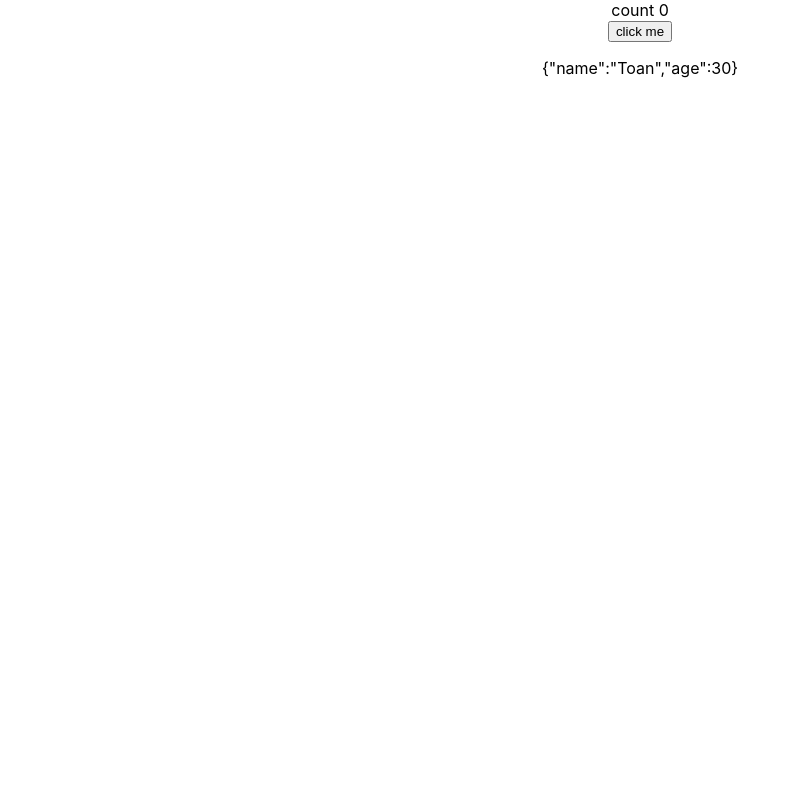
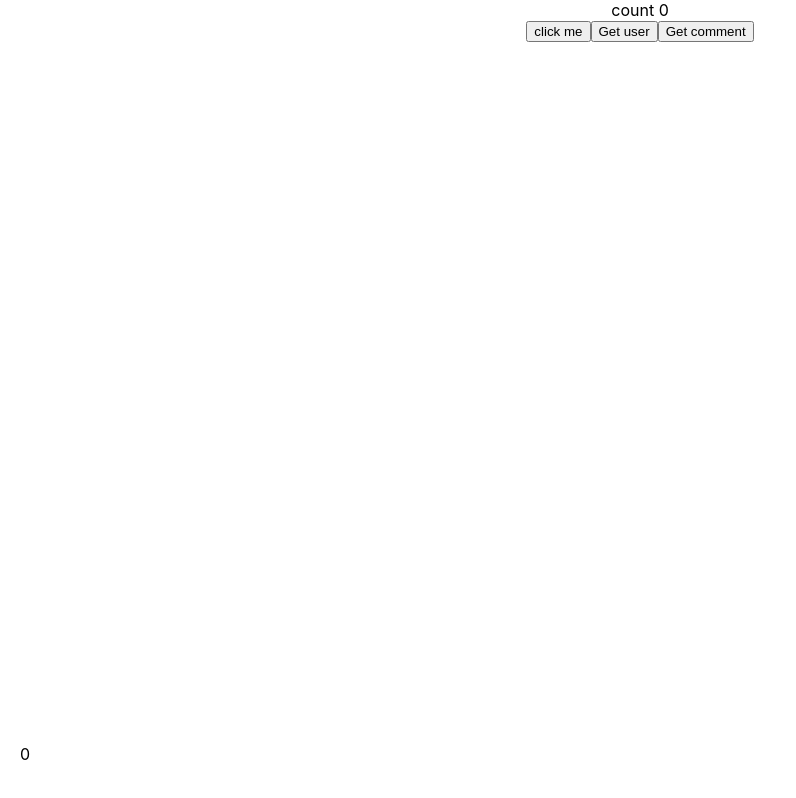
Before and after one commit to toanlehcm/HoleTex, a React (Create React App) app: page / in a window 1280 px wide. Shown: the top 798 px of the page, without its empty margins (0-796 px from the left). Built offline with nearby package versions, Linux system fonts and the light colour scheme; no server answers.

Commit message:
useEffect

```diff
--- a/src/components/ExampleFunctional.js
+++ b/src/components/ExampleFunctional.js
@@ -1,44 +1,50 @@
-import React, { useState } from 'react';
+import React, { useEffect, useState } from 'react';
 
 function ExampleFunctional(props) {
-  const initialValues = () => {
-    let total = 0;
+  const [count, setCount] = useState(0)
+  const [action, setAction] = useState('user')
+  const [scrollPosition, setScrollPosition] = useState(0)
 
-    for (let i = 0; i < 10; i++) {
-      total += i
-      // console.log('total', i, '--', total);
+  useEffect(() => {
+    // ComponentDidMount and ComponentDidUpdate
+    document.title = `${count} times`
+    console.log('useEffect-count');
+
+    return () => {
+      // Clean-up function
+      console.log('useEffect - count - cleanup');
     }
+  }, [count])
 
-    // console.log('initialValues');
+  useEffect(() => {
+    fetch(`https://reqres.in/api/${action}`)
+      .then((res) => { console.log('res', res); })
+      .catch((err) => { console.log('err', err); })
+  }, [action])
 
-    return total
+  const handleScroll = () => {
+    setScrollPosition(window.scrollY)
   }
 
-  const [count, setCount] = useState(0)
-  const [user, setUser] = useState({
-    name: 'Toan',
-    age: 30
-  })
+  useEffect(() => {
+    // ComponentDidMount
+    document.addEventListener('scroll', handleScroll)
 
-  const handleClick = () => {
-    setCount((prevState) => {
-      // console.log('prevState ', prevState);
-      return prevState + 1
-    })
-
-    setCount((prevState) => {
-      // console.log('prevState *', prevState);
-      return prevState + 1
-    })
-
-    setUser({ name: 'Toan 2' })
-  }
+    return () => {
+      // ComponentWillUnmount
+      document.removeEventListener('scroll', handleScroll)
+    }
+  }, [])
 
   return (
-    <div>
+    <div style={{ height: '2000px' }}>
       <div>count {count}</div>
-      <button onClick={handleClick}> click me</button>
-      <p>{JSON.stringify(user)}</p>
+      <button onClick={() => setCount(count + 1)}> click me</button>
+
+      <button onClick={() => setAction('user')}> Get user</button>
+      <button onClick={() => setAction('comment')}> Get comment</button>
+
+      <p style={{ position: 'fixed', bottom: '20px', left: '20px' }}>{scrollPosition}</p>
     </div>
   );
 }
```
